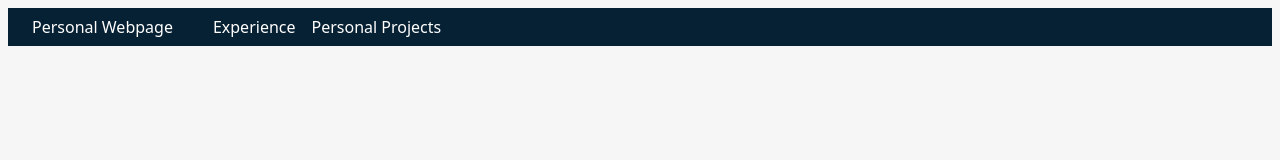
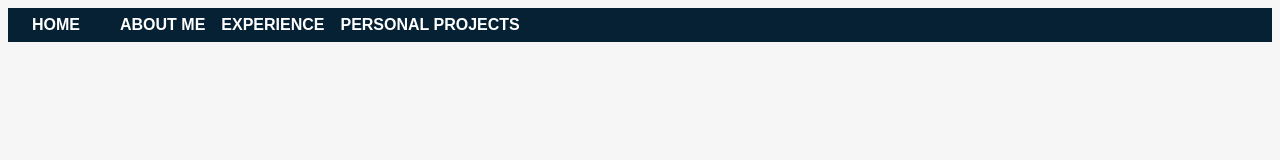
Before and after one commit to AlvaroEditor/personal-webpage, an Astro site: page / in a window 1280 px wide. Built offline with nearby package versions, Linux system fonts and the light colour scheme; Astro itself is replaced by a stand-in of ours.

Commit message:
Minimal-changes

```diff
--- a/src/components/Header.astro
+++ b/src/components/Header.astro
@@ -1,9 +1,10 @@
 <header>
     <div id="logo">
-      <a href="/">Personal Webpage</a>
+      <a href="/">HOME</a>
     </div>
-    <a href="/Experience">Experience</a>
-    <a href="/Personal_projects">Personal Projects</a>
+    <a href="/Aboutme">ABOUT ME</a>
+    <a href="/Experience">EXPERIENCE</a>
+    <a href="/Personal_projects">PERSONAL PROJECTS</a>
   </header>
   <style>
     header {
@@ -14,6 +15,8 @@
       align-items: baseline;
       padding-left: 1em;
       padding-right: 1em;
+      font-family: 'Archivo', sans-serif;
+      font-weight: 600;
     }
     #logo {
       margin-right: 1.5em;
```
Also changed, not shown: src/pages/Aboutme.astro (added).
